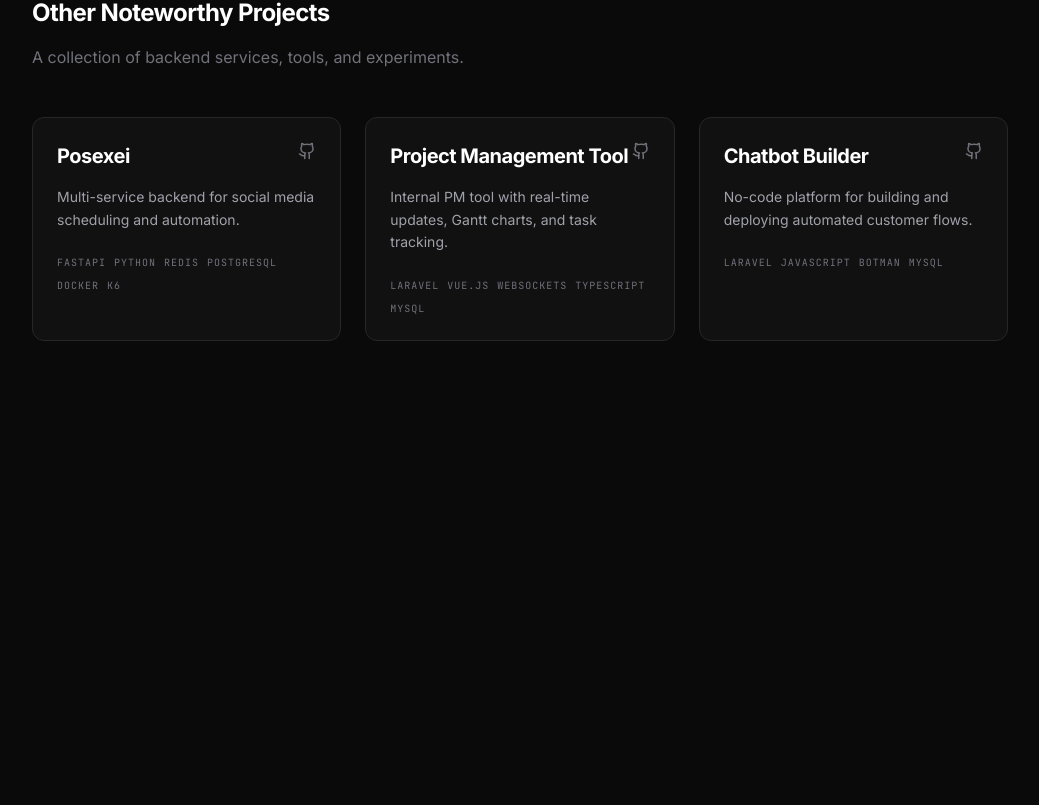
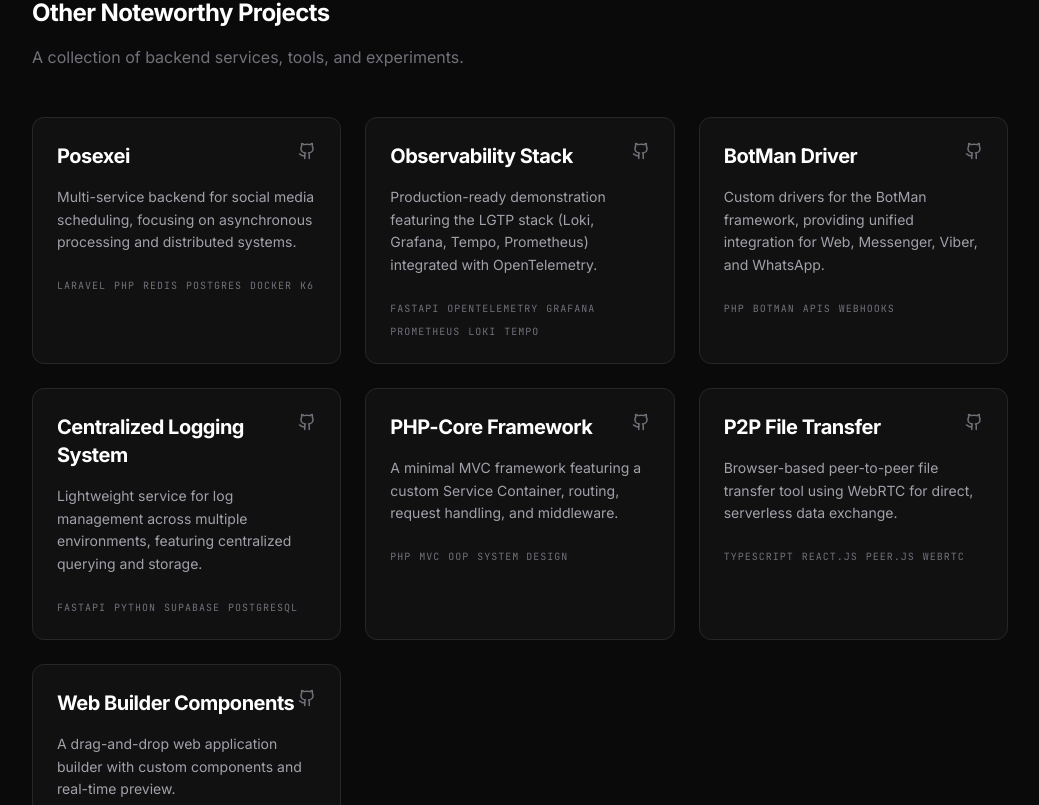
Before and after one commit to zerexei/zerexei.github.io, a React (Vite) app: page / in a window 1280 px wide. Shown: the part 4915-5720 px from the top of the page, without its empty margins (120-1159 px from the left). Built offline with nearby package versions, Linux system fonts and the light colour scheme.

Commit message:
Update projects content

```diff
--- a/src/data/projects.ts
+++ b/src/data/projects.ts
@@ -34,22 +34,50 @@ export const projects: Project[] = [
   {
     id: "posexei",
     title: "Posexei",
-    description: "Multi-service backend for social media scheduling and automation.",
-    tech: ["FastAPI", "Python", "Redis", "PostgreSQL", "Docker", "k6"],
+    description: "Multi-service backend for social media scheduling, focusing on asynchronous processing and distributed systems.",
+    tech: ["Laravel", "PHP", "Redis", "Postgres", "Docker", "k6"],
     github: "https://github.com/zerexei/posexei",
   },
   {
-    id: "pb-pm-tool",
-    title: "Project Management Tool",
-    description: "Internal PM tool with real-time updates, Gantt charts, and task tracking.",
-    tech: ["Laravel", "Vue.js", "WebSockets", "TypeScript", "MySQL"],
-    github: "https://github.com/zerexei",
+    id: "observability",
+    title: "Observability Stack",
+    description: "Production-ready demonstration featuring the LGTP stack (Loki, Grafana, Tempo, Prometheus) integrated with OpenTelemetry.",
+    tech: ["FastAPI", "OpenTelemetry", "Grafana", "Prometheus", "Loki", "Tempo"],
+    github: "https://github.com/zerexei/observability",
   },
   {
-    id: "chatbot-builder",
-    title: "Chatbot Builder",
-    description: "No-code platform for building and deploying automated customer flows.",
-    tech: ["Laravel", "JavaScript", "Botman", "MySQL"],
-    github: "https://github.com/zerexei",
+    id: "botman-drivers",
+    title: "BotMan Driver",
+    description: "Custom drivers for the BotMan framework, providing unified integration for Web, Messenger, Viber, and WhatsApp.",
+    tech: ["PHP", "BotMan", "APIs", "Webhooks"],
+    github: "https://github.com/zerexei/botman-drivers",
+  },
+  {
+    id: "centralize-logging",
+    title: "Centralized Logging System",
+    description: "Lightweight service for log management across multiple environments, featuring centralized querying and storage.",
+    tech: ["FastAPI", "Python", "Supabase", "PostgreSQL"],
+    github: "https://github.com/zerexei/centralize-logging-system",
+  },
+  {
+    id: "php-core",
+    title: "PHP-Core Framework",
+    description: "A minimal MVC framework featuring a custom Service Container, routing, request handling, and middleware.",
+    tech: ["PHP", "MVC", "OOP", "System Design"],
+    github: "https://github.com/zerexei/PHP-Core",
+  },
+  {
+    id: "p2p-file-transfer",
+    title: "P2P File Transfer",
+    description: "Browser-based peer-to-peer file transfer tool using WebRTC for direct, serverless data exchange.",
+    tech: ["TypeScript", "React.js", "Peer.js", "WebRTC"],
+    github: "https://github.com/zerexei/p2p-file-transfer",
+  },
+  {
+    id: "grapejs-components",
+    title: "Web Builder Components",
+    description: "A drag-and-drop web application builder with custom components and real-time preview.",
+    tech: ["GrapesJS", "JavaScript", "Vue.js", "CSS"],
+    github: "https://github.com/zerexei/grapejs-components",
   },
 ];
```
